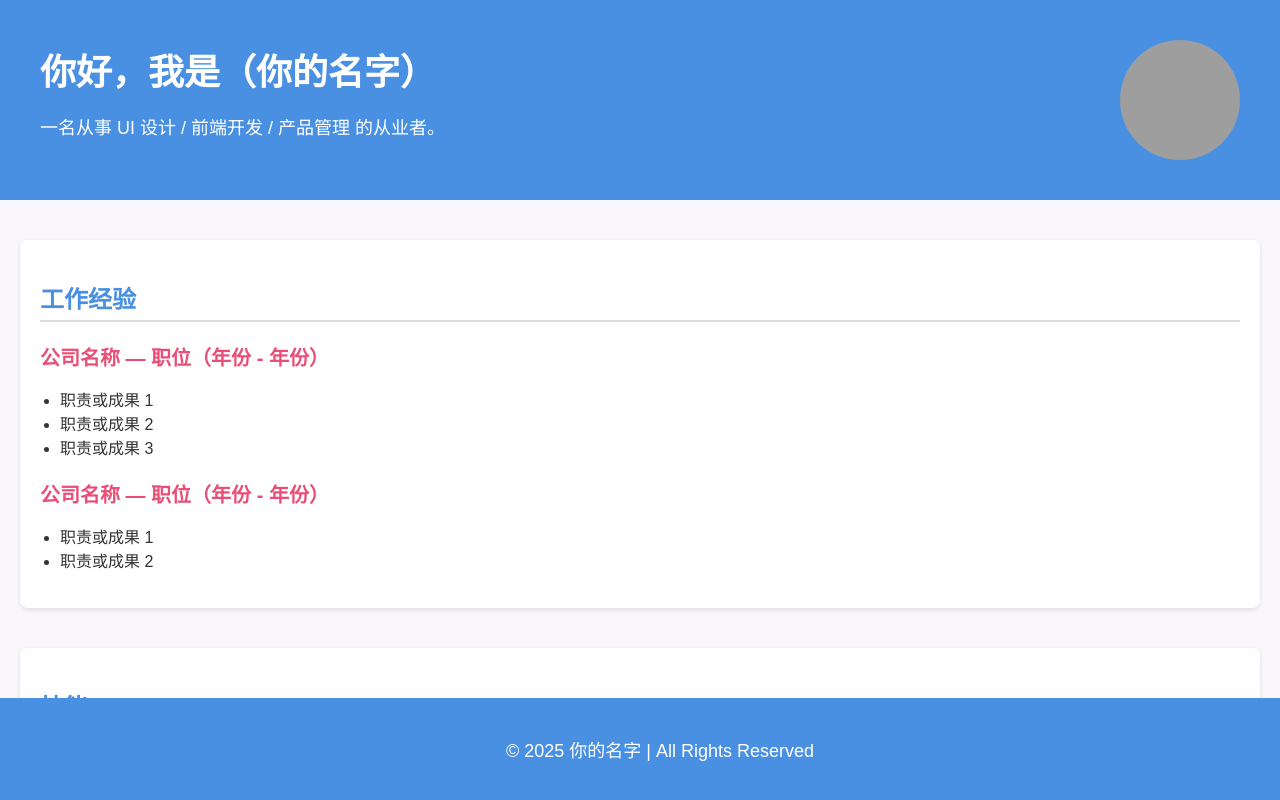
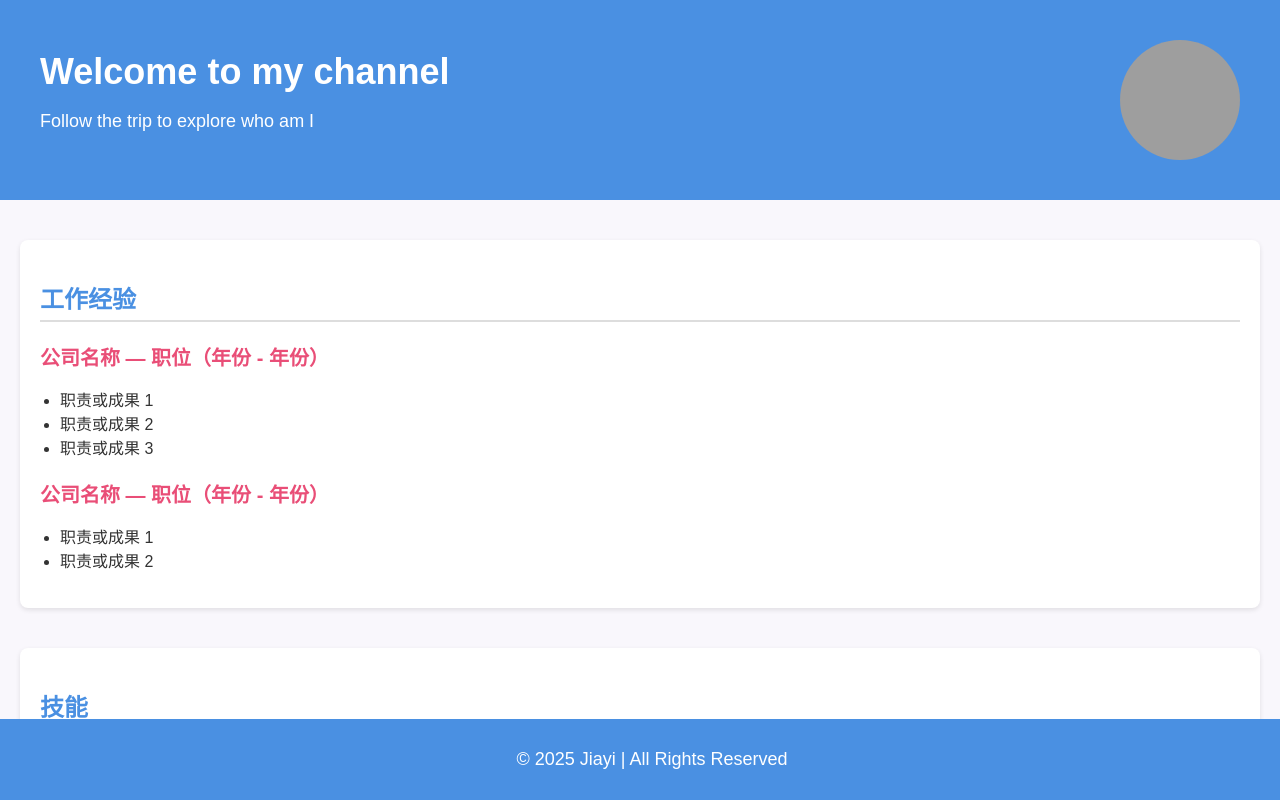
Before and after one commit to Jiuzheyang2025/Jiuzheyang2025.github.io, a plain HTML site: page index.html in a window 1280 px wide. Shown: the top 800 px of the page. Drawn offline with Linux system fonts and the light colour scheme; grey boxes are pictures that could not be loaded.

Commit message:
Update index.html

```diff
--- a/index.html
+++ b/index.html
@@ -62,7 +62,7 @@
     }
     footer {
       text-align: center;
-      padding: 20px;
+      padding: 12px;
       background-color: #4A90E2; /* 蓝色 */
       color: white;
       position: fixed;
@@ -76,11 +76,11 @@
 
   <header>
     <div>
-      <h1>你好，我是（你的名字）</h1>
-      <p>一名从事 UI 设计 / 前端开发 / 产品管理 的从业者。</p>
+      <h1>Welcome to my channel</h1>
+      <p>Follow the trip to explore who am I </p>
     </div>
     <!-- 右侧插入图片 -->
-    <img src="https://placekitten.com/120/120" alt="头像" class="header-img"> <!-- 请替换为你自己的图片URL -->
+    <img src="https://www.bing.com/images/search?view=detailV2&ccid=muGO2RxK&id=71CEDD9DF19827ADE7731ED59494DBF85A2AED52&thid=OIP.muGO2RxKIzJwRYhmtkl34gHaLH&mediaurl=https%3A%2F%2Fth.bing.com%2Fth%2Fid%2FR.9ae18ed91c4a233270458866b64977e2%3Frik%3DUu0qWvjblJTVHg%26riu%3Dhttp%253a%252f%252fimg.sucaijishi.com%252fuploadfile%252f2022%252f1221%252f20221221110948204.png%253fimageMogr2%252fformat%252fjpg%252fblur%252f1x0%252fquality%252f60%26ehk%3DeG71Dn6fG1DGJy3hhb2wH9QikqGHnroGbFu4lsCagPA%253d%26risl%3D%26pid%3DImgRaw%26r%3D0&exph=1536&expw=1024&q=%E5%9C%A3%E8%AF%9E%E6%A0%91&FORM=IRPRST&ck=96F62C88E7260650A5313BC07F5ED722&selectedIndex=7&itb=0&cw=1145&ch=515&ajaxhist=0&ajaxserp=0" alt="头像" class="header-img"> <!-- 请替换为你自己的图片URL -->
   </header>
 
   <div class="section">
@@ -123,7 +123,7 @@
   </div>
 
   <footer>
-    <p>© 2025 你的名字 | All Rights Reserved</p>
+    <p>© 2025 Jiayi | All Rights Reserved</p>
   </footer>
 
 </body>
```
